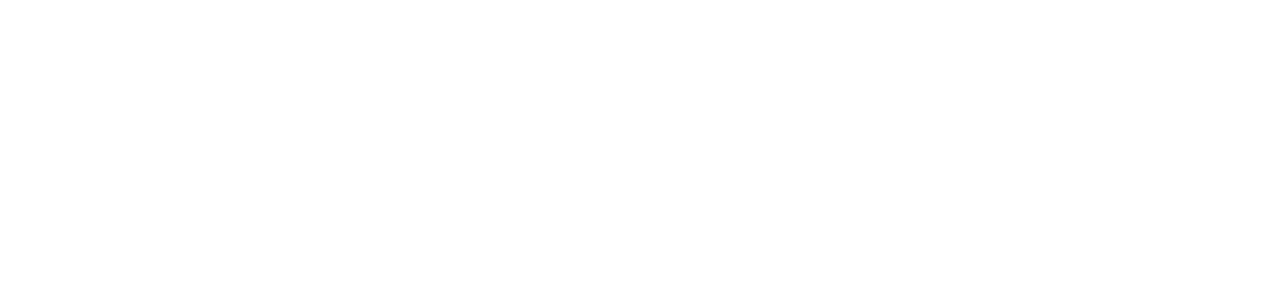
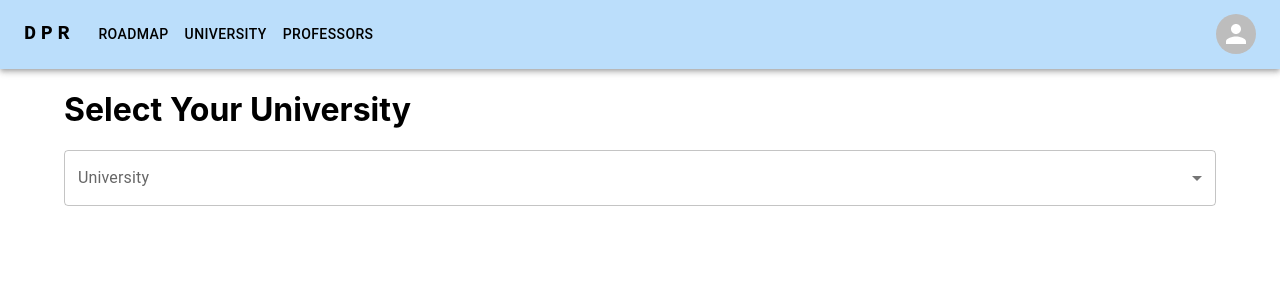
Before and after one commit to jarrettz/CSC642-842-Group1-Phase-4, a React (Create React App) app in the folder application/: page /requirements/university in a window 1280 px wide. Before the commit this address had no page. Shown: the top 300 px of the page. Built offline with nearby package versions, Linux system fonts and the light colour scheme.

Commit message:
Add `TestPage`

```diff
--- a/application/src/App.js
+++ b/application/src/App.js
@@ -1,19 +1,35 @@
-import {
-  BrowserRouter,
-  Routes,
-  Route,
-} from "react-router-dom";
-import Home from "./pages/Home";
+import { BrowserRouter, Routes, Route } from "react-router-dom";
+import { ThemeProvider, createTheme } from '@mui/material/styles';
+import HomePage from "./pages/HomePage";
+import RequirementsUniversityPage from "./pages/RequirementsUniversityPage";
+import RequirementsDegreePage from "./pages/RequirementsDegreePage";
 import RequirementsResultsPage from "./pages/RequirementsResultsPage";
+import TestPage from "./pages/TestPage";
+
+
+const theme = createTheme({
+  palette: {
+    primary: {
+      light: '#eeffff',
+      main: '#bbdefb',
+      dark: '#8aacc8',
+      contrastText: '#000000',
+    }
+  },
+});
 
 function App() {
   return (
-    <BrowserRouter>
-      <Routes>
-        <Route path='/' element={<Home/>} />
-        <Route path='/requirements-results' element={<RequirementsResultsPage/>} />
-      </Routes>
-    </BrowserRouter>
+    <ThemeProvider theme={theme}>
+      <BrowserRouter>
+        <Routes>
+          <Route path='/' element={<TestPage/>} />
+          <Route path='/requirements/university' element={<RequirementsUniversityPage/>} />
+          <Route path='/requirements/degree' element={<RequirementsDegreePage/>} />
+          <Route path='/requirements/results' element={<RequirementsResultsPage/>} />
+        </Routes>
+      </BrowserRouter>
+    </ThemeProvider>
   );
 }
 
--- a/application/src/components/Navbar.js
+++ b/application/src/components/Navbar.js
@@ -13,7 +13,7 @@ import Tooltip from '@mui/material/Tooltip';
 import MenuItem from '@mui/material/MenuItem';
 import AdbIcon from '@mui/icons-material/Adb';
 
-const pages = ['Products', 'Pricing', 'Blog'];
+const pages = ['Roadmap', 'University', 'Professors'];
 const settings = ['Profile', 'Account', 'Dashboard', 'Logout'];
 
 function Navbar() {
@@ -39,7 +39,6 @@ function Navbar() {
     <AppBar position="static">
       <Container maxWidth="xl">
         <Toolbar disableGutters>
-          <AdbIcon sx={{ display: { xs: 'none', md: 'flex' }, mr: 1 }} />
           <Typography
             variant="h6"
             noWrap
@@ -55,7 +54,7 @@ function Navbar() {
               textDecoration: 'none',
             }}
           >
-            LOGO
+            DPR
           </Typography>
 
           <Box sx={{ flexGrow: 1, display: { xs: 'flex', md: 'none' } }}>
@@ -118,17 +117,16 @@ function Navbar() {
               <Button
                 key={page}
                 onClick={handleCloseNavMenu}
-                sx={{ my: 2, color: 'white', display: 'block' }}
+                sx={{ my: 2, color: 'black', display: 'block' }}
               >
                 {page}
               </Button>
             ))}
           </Box>
-
           <Box sx={{ flexGrow: 0 }}>
             <Tooltip title="Open settings">
               <IconButton onClick={handleOpenUserMenu} sx={{ p: 0 }}>
-                <Avatar alt="Remy Sharp" src="/static/images/avatar/2.jpg" />
+                <Avatar/>
               </IconButton>
             </Tooltip>
             <Menu
--- a/application/src/pages/Home.js
+++ /dev/null
@@ -1,14 +0,0 @@
-import React from 'react'
-import Navbar from '../components/Navbar'
-import RequirementsTable from '../components/RequirementsTable'
-
-const Home = () => {
-  return (
-    <div>
-      <Navbar />
-      <RequirementsTable />
-    </div>
-  )
-}
-
-export default Home
--- /dev/null
+++ b/application/src/pages/HomePage.js
@@ -0,0 +1,22 @@
+import { Link } from '@mui/material'
+import React from 'react'
+import Navbar from '../components/Navbar'
+
+const HomePage = () => {
+  return (
+    <div>
+      <Navbar />
+      <p>work in progress...</p>
+      <p>links</p>
+      <ol>
+        <Link href="/requirements/university">
+          <ul>
+            Requirements
+          </ul>
+        </Link>
+      </ol>
+    </div>
+  )
+}
+
+export default HomePage
--- /dev/null
+++ b/application/src/pages/RequirementsDegreePage.js
@@ -0,0 +1,9 @@
+import React from 'react'
+
+const RequirementsDegreePage = () => {
+  return (
+    <div>RequirementsDegreePage</div>
+  )
+}
+
+export default RequirementsDegreePage
--- a/application/src/pages/RequirementsResultsPage.js
+++ b/application/src/pages/RequirementsResultsPage.js
@@ -1,13 +1,10 @@
 import React from 'react'
-import Navbar from '../components/Navbar'
 import RequirementsTable from '../components/RequirementsTable'
-import Box from '@mui/material/Box';
-import TextField from '@mui/material/TextField';
+import { Box, TextField } from '@mui/material';
 
 const RequirementsResultsPage = () => {
   return (
-    <div>
-      <Navbar />
+    <>
       <Box
         component="form"
         sx={{
@@ -19,7 +16,7 @@ const RequirementsResultsPage = () => {
         <TextField id="outlined-basic" label="Outlined" variant="outlined" />
       </Box>
       <RequirementsTable />
-    </div>
+    </>
   )
 }
 
--- /dev/null
+++ b/application/src/pages/RequirementsUniversityPage.js
@@ -0,0 +1,38 @@
+import React, { useState } from 'react'
+import Navbar from '../components/Navbar'
+import { Container, FormControl, InputLabel, Link, MenuItem, Select } from '@mui/material';
+
+const RequirementsUniversityPage = () => {
+  const [university, setUniversity] = useState('');
+
+  const handleUniversitySelect = (event) => {
+    setUniversity(event.target.value);
+  };
+
+  return (
+    <>
+     <Navbar />
+      <Container>
+        <h1>Select Your University</h1>
+        <FormControl fullWidth>
+          <InputLabel id="university-select-label">University</InputLabel>
+          <Select
+            labelId="university-select-label"
+            id="university-select"
+            value={university}
+            label="University"
+            onChange={handleUniversitySelect}
+          >
+            <Link href='/requirements/degree/'>
+              <MenuItem value={"SFSU"}>SFSU</MenuItem>
+              <MenuItem value={"SJSU"}>SJSU</MenuItem>
+              <MenuItem value={"CSUEB"}>CSUEB</MenuItem>
+            </Link>
+          </Select>
+        </FormControl>
+      </Container>
+    </>
+  )
+}
+
+export default RequirementsUniversityPage
--- /dev/null
+++ b/application/src/pages/TestPage.js
@@ -0,0 +1,9 @@
+import React from 'react'
+
+const TestPage = () => {
+  return (
+    <div>TestPage</div>
+  )
+}
+
+export default TestPage
```
Also changed, not shown: application/src/logo.svg (deleted).
